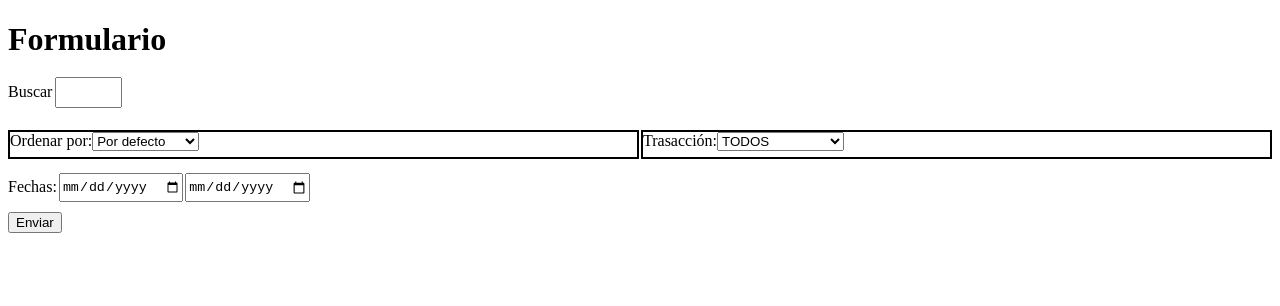
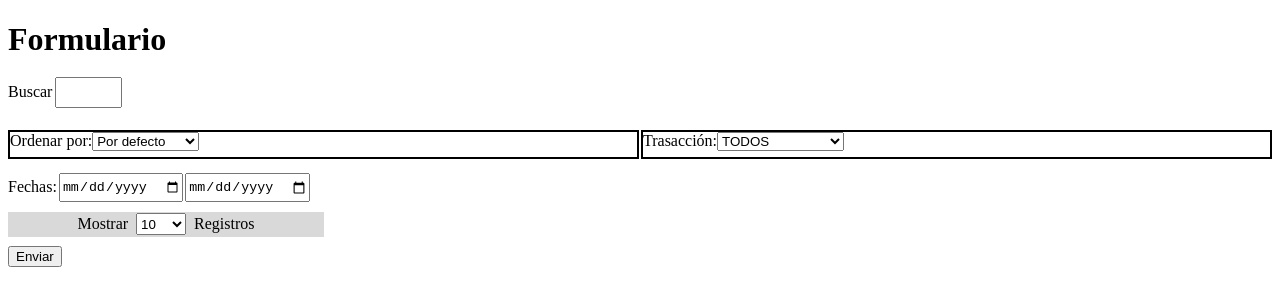
Before and after one commit to Buff4AurelionSol/CloudHUB, a Vue app in the folder cloud-hub/: page / in a window 1280 px wide. Shown: the top 306 px of the page. Built offline with nearby package versions, Linux system fonts and the light colour scheme; the HTML template or start-up script is replaced by a standard one.

Commit message:
feat: add showninput component

```diff
--- a/cloud-hub/src/components/Form.vue
+++ b/cloud-hub/src/components/Form.vue
@@ -3,6 +3,7 @@
   import OrderByInput from './OrderByInput/OrderByInput.vue'
   import TransactionInput from './TransactionInput/TransactionInput.vue'
   import ShowPaysInput from './SearchInput/SearchInput.vue'
+  import ShowNInput from './ShowNPaysInput/ShowNInput.vue'
 
   function handleSubmit(e) {
     e.preventDefault()
@@ -27,6 +28,9 @@
       <span>Fechas:</span>
       <DateInput name="fecha-1"/>
       <DateInput name="fecha-2"/>
+    </div>
+    <div class="footer">
+      <ShowNInput/>
     </div>
 
     <button type="submit">Enviar</button>
@@ -55,4 +59,10 @@
     height: 40px;
     margin-bottom: 10px;
   }
+
+  .footer{
+    width: 100%;
+    height: 24px;
+    margin-bottom: 10px;
+  }
 </style>
--- /dev/null
+++ b/cloud-hub/src/components/ShowNPaysInput/ShowNInput.vue
@@ -0,0 +1,34 @@
+<script setup>
+    const options = [10, 25, 50, 100];
+</script>
+
+<template>
+    <label class="labelShowPaysSelect">
+        Mostrar
+        <select name="showPaysSelect" id="showPaysSelect">
+            <option :value="option" v-for="(option) in options">
+                {{ option }}
+            </option>
+        </select>
+        Registros
+    </label>
+
+</template>
+
+<style scoped>
+    .labelShowPaysSelect{
+        width: 25%;
+        height: 25px;
+        display: flex;
+        justify-content: center;
+        gap: 8px;
+        background-color: #D9D9D9;
+        align-items: center;
+    }
+
+    #showPaysSelect{
+        width: 50px;
+        height: 22px;
+    }
+
+</style>
```
Also changed, not shown: cloud-hub/src/components/consts/const.ts (line endings or trailing spaces).
